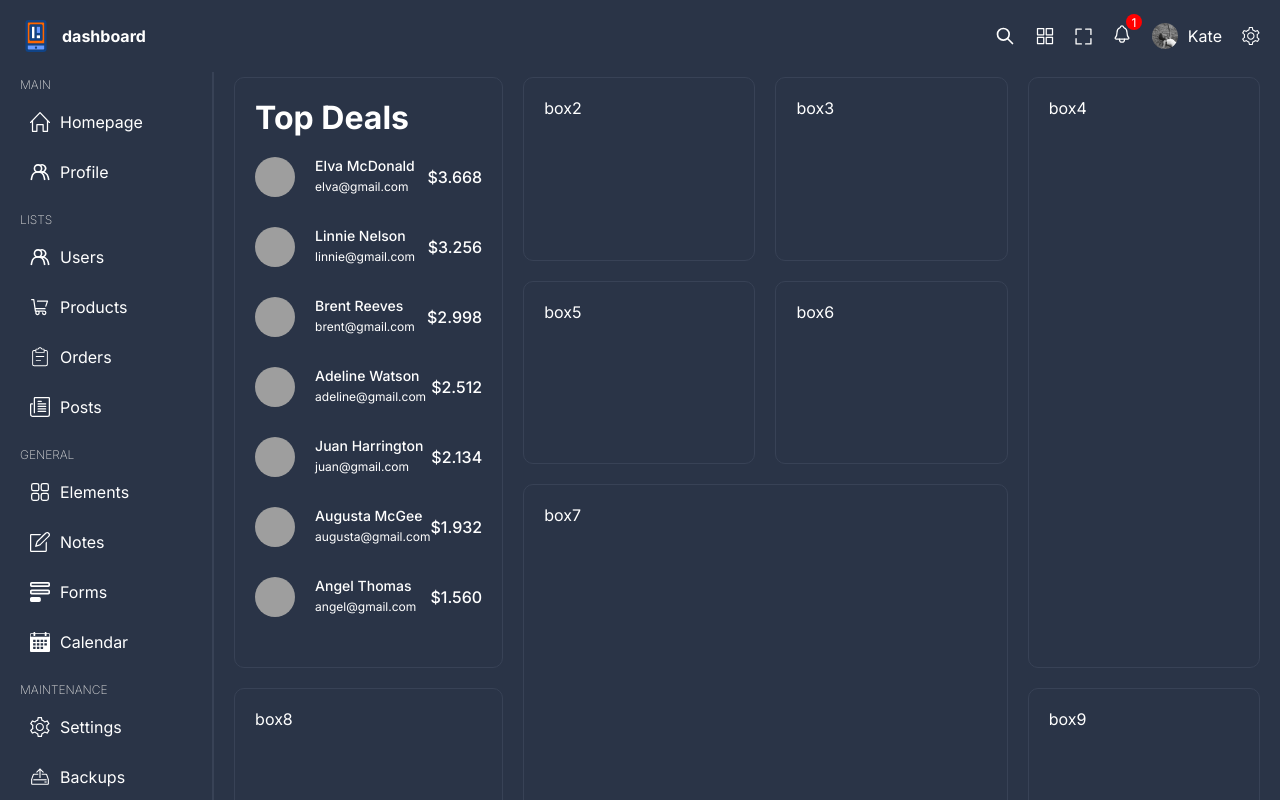
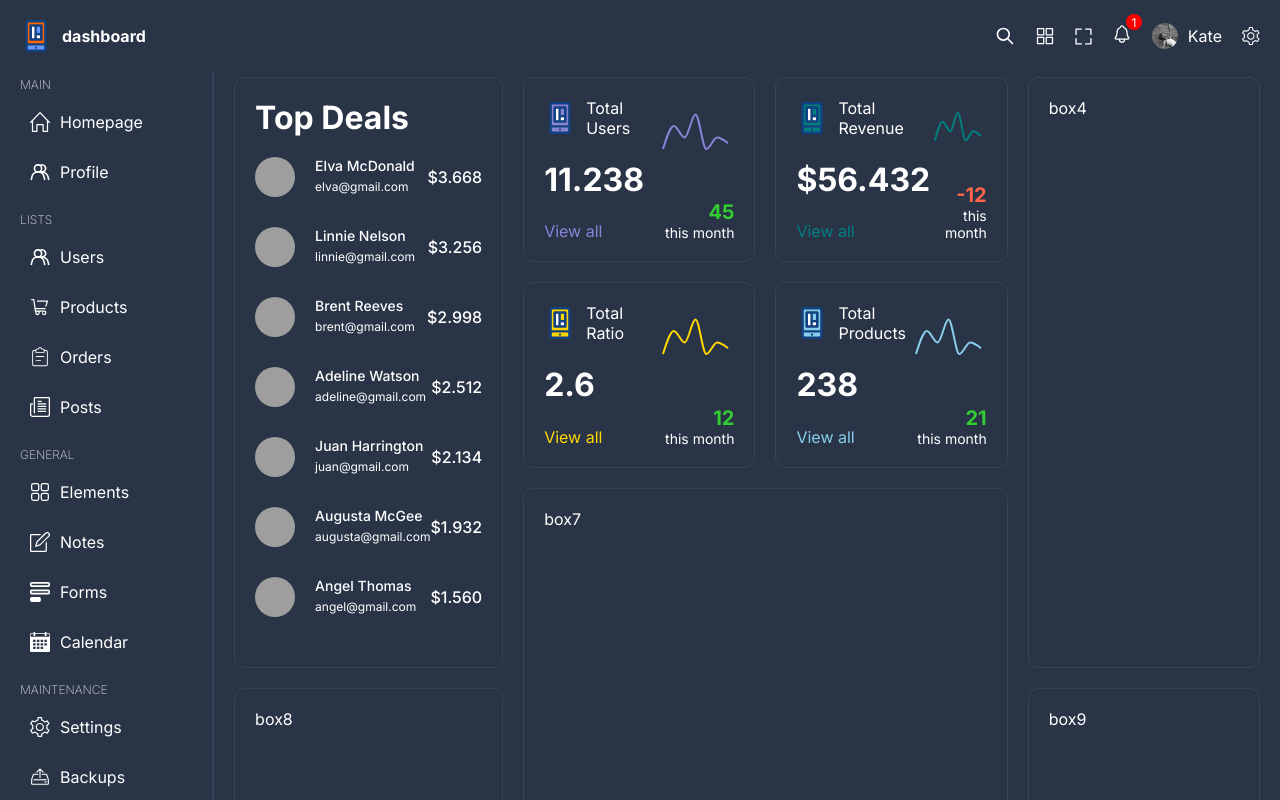
Before and after one commit to horoshopodumaj/dashboard, a React (Vite) app: page / in a window 1280 px wide. Shown: the top 800 px of the page. Built offline with nearby package versions, Linux system fonts and the light colour scheme; grey boxes are pictures that could not be loaded.

Commit message:
added chartBox component

```diff
--- a/package.json
+++ b/package.json
@@ -13,6 +13,7 @@
     "react": "^18.2.0",
     "react-dom": "^18.2.0",
     "react-router-dom": "^6.21.2",
+    "recharts": "^2.10.4",
     "sass": "^1.69.7"
   },
   "devDependencies": {
--- /dev/null
+++ b/src/components/chartBox/ChartBox.tsx
@@ -0,0 +1,48 @@
+import { Link } from "react-router-dom";
+import { Line, LineChart, ResponsiveContainer, Tooltip } from "recharts";
+import "./chartBox.scss";
+
+type Props = {
+    color: string;
+    icon: string;
+    title: string;
+    dataKey: string;
+    number: number | string;
+    percentage: number;
+    chartData: object[];
+};
+
+const ChartBox = (props: Props) => {
+    return (
+        <div className="chartBox">
+            <div className="boxInfo">
+                <div className="title">
+                    <img src={props.icon} alt="" />
+                    <span>{props.title}</span>
+                </div>
+                <h1>{props.number}</h1>
+                <Link to="/" style={{ color: props.color }}>
+                    View all
+                </Link>
+            </div>
+            <div className="chartInfo">
+                <div className="chart">
+                    <ResponsiveContainer width="99%" height="100%">
+                        <LineChart data={props.chartData}>
+                            <Tooltip contentStyle={{ background: "transparent", border: "none" }} labelStyle={{ display: "none" }} position={{ x: 10, y: 70 }} />
+                            <Line type="monotone" dataKey={props.dataKey} stroke={props.color} strokeWidth={2} dot={false} />
+                        </LineChart>
+                    </ResponsiveContainer>
+                </div>
+                <div className="texts">
+                    <span className="percents" style={{ color: props.percentage < 0 ? "tomato" : "limegreen" }}>
+                        {props.percentage}
+                    </span>
+                    <span className="duration">this month</span>
+                </div>
+            </div>
+        </div>
+    );
+};
+
+export default ChartBox;
--- /dev/null
+++ b/src/components/chartBox/chartBox.scss
@@ -0,0 +1,44 @@
+.chartBox {
+    display: flex;
+    height: 100%;
+
+    .boxInfo {
+        flex: 3;
+        display: flex;
+        flex-direction: column;
+        justify-content: space-between;
+
+        .title {
+            display: flex;
+            align-items: center;
+            gap: 10px;
+        }
+    }
+
+    .chartInfo {
+        flex: 2;
+        display: flex;
+        flex-direction: column;
+        justify-content: space-between;
+
+        .chart {
+            width: 100%;
+            height: 100%;
+        }
+
+        .texts {
+            display: flex;
+            flex-direction: column;
+            text-align: right;
+
+            .percents {
+                font-weight: bold;
+                font-size: 20px;
+            }
+
+            .duration {
+                font-size: 14px;
+            }
+        }
+    }
+}
--- a/src/data.ts
+++ b/src/data.ts
@@ -166,3 +166,74 @@
         amount: "1.560",
     },
 ];
+
+export const chartBoxUser = {
+    color: "#8884d8",
+    icon: "/userIcon.svg",
+    title: "Total Users",
+    number: "11.238",
+    dataKey: "users",
+    percentage: 45,
+    chartData: [
+        { name: "Sun", users: 400 },
+        { name: "Mon", users: 600 },
+        { name: "Tue", users: 500 },
+        { name: "Wed", users: 700 },
+        { name: "Thu", users: 400 },
+        { name: "Fri", users: 500 },
+        { name: "Sat", users: 450 },
+    ],
+};
+
+export const chartBoxProduct = {
+    color: "skyblue",
+    icon: "/productIcon.svg",
+    title: "Total Products",
+    number: "238",
+    dataKey: "products",
+    percentage: 21,
+    chartData: [
+        { name: "Sun", products: 400 },
+        { name: "Mon", products: 600 },
+        { name: "Tue", products: 500 },
+        { name: "Wed", products: 700 },
+        { name: "Thu", products: 400 },
+        { name: "Fri", products: 500 },
+        { name: "Sat", products: 450 },
+    ],
+};
+
+export const chartBoxRevenue = {
+    color: "teal",
+    icon: "/revenueIcon.svg",
+    title: "Total Revenue",
+    number: "$56.432",
+    dataKey: "revenue",
+    percentage: -12,
+    chartData: [
+        { name: "Sun", revenue: 400 },
+        { name: "Mon", revenue: 600 },
+        { name: "Tue", revenue: 500 },
+        { name: "Wed", revenue: 700 },
+        { name: "Thu", revenue: 400 },
+        { name: "Fri", revenue: 500 },
+        { name: "Sat", revenue: 450 },
+    ],
+};
+export const chartBoxConversion = {
+    color: "gold",
+    icon: "/conversionIcon.svg",
+    title: "Total Ratio",
+    number: "2.6",
+    dataKey: "ratio",
+    percentage: 12,
+    chartData: [
+        { name: "Sun", ratio: 400 },
+        { name: "Mon", ratio: 600 },
+        { name: "Tue", ratio: 500 },
+        { name: "Wed", ratio: 700 },
+        { name: "Thu", ratio: 400 },
+        { name: "Fri", ratio: 500 },
+        { name: "Sat", ratio: 450 },
+    ],
+};
--- a/src/pages/home/Home.tsx
+++ b/src/pages/home/Home.tsx
@@ -1,4 +1,6 @@
+import ChartBox from "../../components/chartBox/ChartBox";
 import TopBox from "../../components/topBox/TopBox";
+import { chartBoxConversion, chartBoxProduct, chartBoxRevenue, chartBoxUser } from "../../data";
 import "./home.scss";
 const Home = () => {
     return (
@@ -6,11 +8,24 @@
             <div className="box box1">
                 <TopBox />
             </div>
-            <div className="box box2">box2</div>
-            <div className="box box3">box3</div>
+            <div className="box box2">
+                <ChartBox {...chartBoxUser} />
+            </div>
+
+            <div className="box box3">
+                <ChartBox {...chartBoxRevenue} />
+            </div>
+
             <div className="box box4">box4</div>
-            <div className="box box5">box5</div>
-            <div className="box box6">box6</div>
+
+            <div className="box box6">
+                <ChartBox {...chartBoxConversion} />
+            </div>
+
+            <div className="box box5">
+                <ChartBox {...chartBoxProduct} />
+            </div>
+
             <div className="box box7">box7</div>
             <div className="box box8">box8</div>
             <div className="box box9">box9</div>
```
Also changed, not shown: 1 other file (tests, documents, lock files or other folders).
